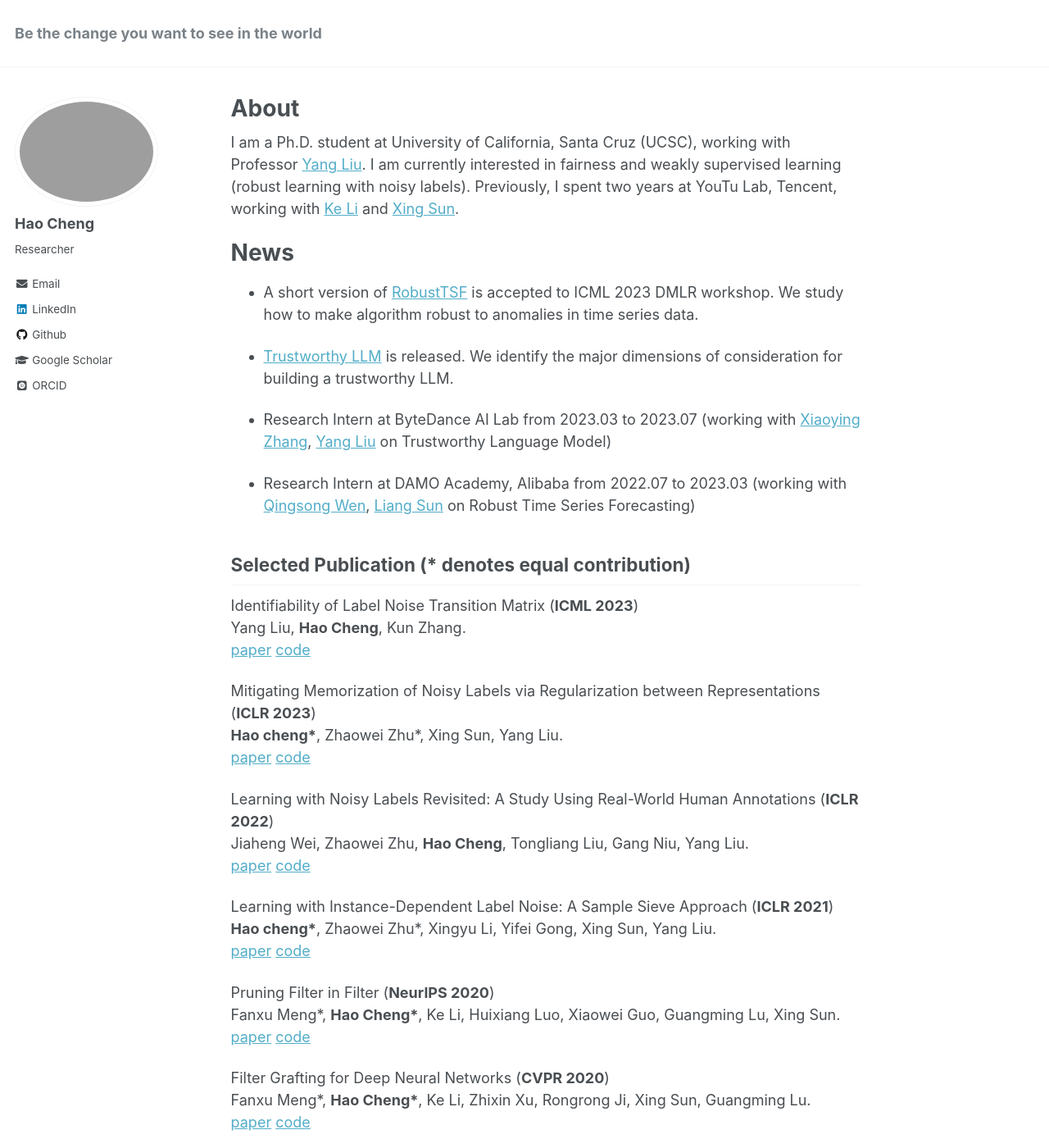
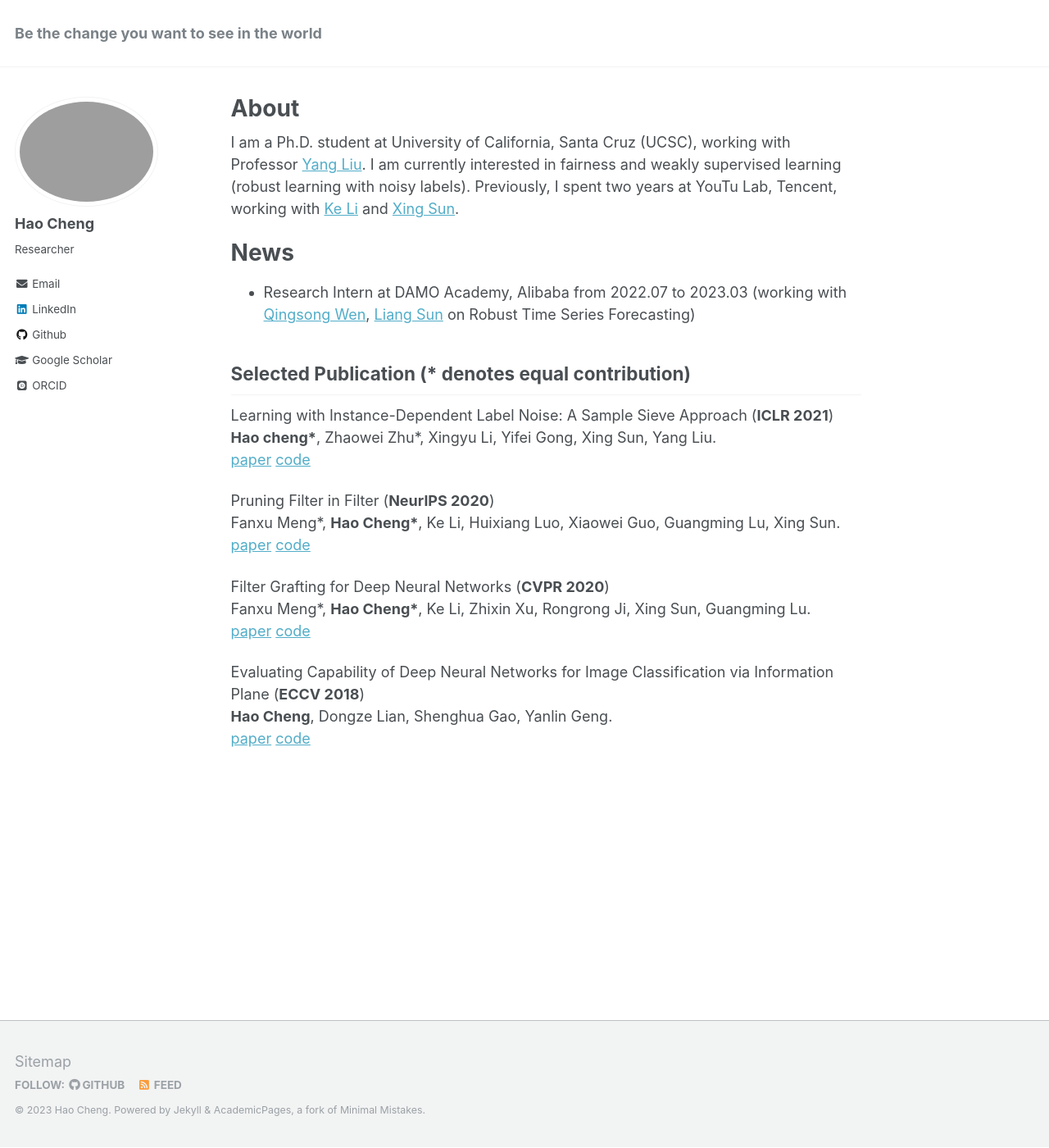
Before and after one commit to haochenglouis/haochenglouis.github.io, a Jekyll site: the page built from _pages/about.md, in a window 1280 px wide and 1400 px high. Shown: the whole window at 82% size. Built offline with Jekyll 4.4.1, drawn with Linux system fonts in a browser that asks for light colours; some web fonts are replaced; some of the changed text lies outside the part shown.

Commit message:
Update about.md

```diff
--- a/_pages/about.md
+++ b/_pages/about.md
@@ -15,27 +15,11 @@ Professor [Yang Liu](http://www.yliuu.com). I am currently interested in fairnes
 
 News
 ======
-- A short version of [RobustTSF](https://dmlr.ai/assets/accepted-papers/81/CameraReady/TSFA_DMLR.pdf) is accepted to ICML 2023 DMLR workshop. We study how to make algorithm robust to anomalies in time series data.
-
-- [Trustworthy LLM](https://arxiv.org/abs/2308.05374) is released. We identify the major dimensions of consideration for building a trustworthy LLM.
-
-- Research Intern at ByteDance AI Lab from 2023.03 to 2023.07 (working with [Xiaoying Zhang](https://scholar.google.com/citations?user=lwKg4C4AAAAJ&hl=en), [Yang Liu](http://www.yliuu.com) on Trustworthy Language Model)
 
 - Research Intern at DAMO Academy, Alibaba from 2022.07 to 2023.03 (working with [Qingsong Wen](https://sites.google.com/site/qingsongwen8/), [Liang Sun](https://scholar.google.com/citations?user=8JbrsgUAAAAJ&hl=en) on Robust Time Series Forecasting)
 
 ## Selected Publication (* denotes equal contribution)
 
-Identifiability of Label Noise Transition Matrix (**ICML 2023**)
-Yang Liu, **Hao Cheng**, Kun Zhang.
-[paper](https://arxiv.org/abs/2202.02016) [code](https://github.com/UCSC-REAL/Identifiability)
-
-Mitigating Memorization of Noisy Labels via Regularization between Representations (**ICLR 2023**)
-**Hao cheng\***, Zhaowei Zhu\*, Xing Sun, Yang Liu.
-[paper](https://arxiv.org/pdf/2010.02347.pdf) [code](https://github.com/UCSC-REAL/SelfSup_NoisyLabel)
-
-Learning with Noisy Labels Revisited: A Study Using Real-World Human Annotations (**ICLR 2022**)
-Jiaheng Wei, Zhaowei Zhu, **Hao Cheng**, Tongliang Liu, Gang Niu, Yang Liu.
-[paper](https://arxiv.org/pdf/2110.12088.pdf) [code](http://noisylabels.com)
 
 Learning with Instance-Dependent Label Noise: A Sample Sieve Approach (**ICLR 2021**)
 **Hao cheng\***, Zhaowei Zhu\*, Xingyu Li, Yifei Gong, Xing Sun, Yang Liu.
@@ -49,19 +33,6 @@ Filter Grafting for Deep Neural Networks (**CVPR 2020**)
 Fanxu Meng\*, **Hao Cheng\***, Ke Li, Zhixin Xu, Rongrong Ji, Xing Sun, Guangming Lu.
 [paper](https://openaccess.thecvf.com/content_CVPR_2020/papers/Meng_Filter_Grafting_for_Deep_Neural_Networks_CVPR_2020_paper.pdf) [code](https://github.com/fxmeng/filter-grafting)
 
-Local to Global Learning: Gradually Adding Classes for Training Deep Neural Networks (**CVPR 2019**)
-**Hao Cheng**, Dongze Lian, Bowen Deng, Shenghua Gao, Tao Tan, Yanlin Geng.
-[paper](https://openaccess.thecvf.com/content_CVPR_2019/papers/Cheng_Local_to_Global_Learning_Gradually_Adding_Classes_for_Training_Deep_CVPR_2019_paper.pdf) [code](https://github.com/piratehao/Local-to-Global-Learning-for-DNNs)
-
 Evaluating Capability of Deep Neural Networks for Image Classification via Information Plane (**ECCV 2018**)
 **Hao Cheng**, Dongze Lian, Shenghua Gao, Yanlin Geng.
 [paper](https://openaccess.thecvf.com/content_ECCV_2018/papers/Hao_Cheng_Evaluating_Capability_of_ECCV_2018_paper.pdf) [code](https://github.com/haochenglouis/ib_cnn)
-
-
-## Services
-
-Reviewer of NeurlPS 2021/2022/2023, ICLR 2022/2023/2024, ICML 2022/2023
-
-Student organizer of IJCAI 2022 workshop on [1st Learning and Mining with Noisy Labels Challenge](http://ucsc-real.soe.ucsc.edu:1995/Competition.html)
-
-Talk on IJCAI 2023 Tutorial: A Hands-on Tutorial for Learning with Noisy Labels
```
